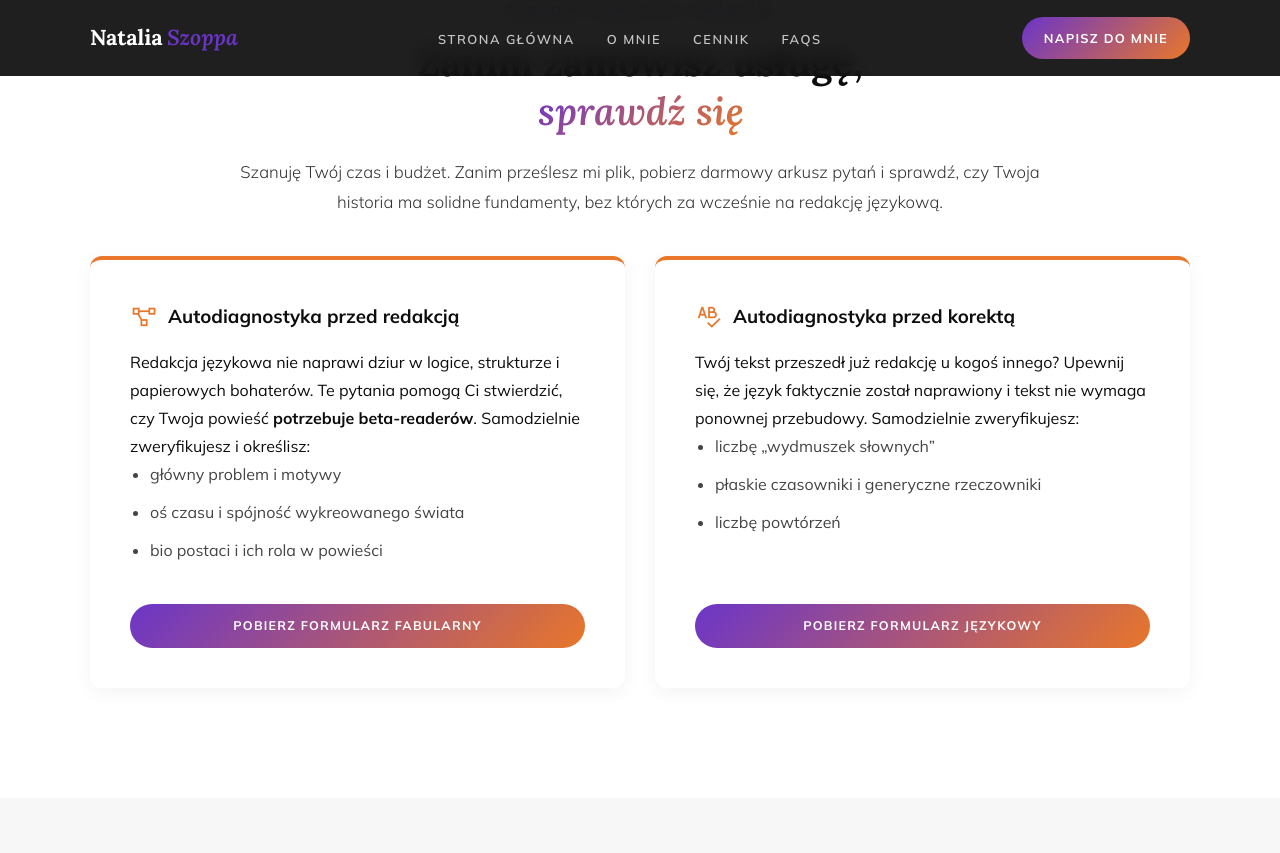
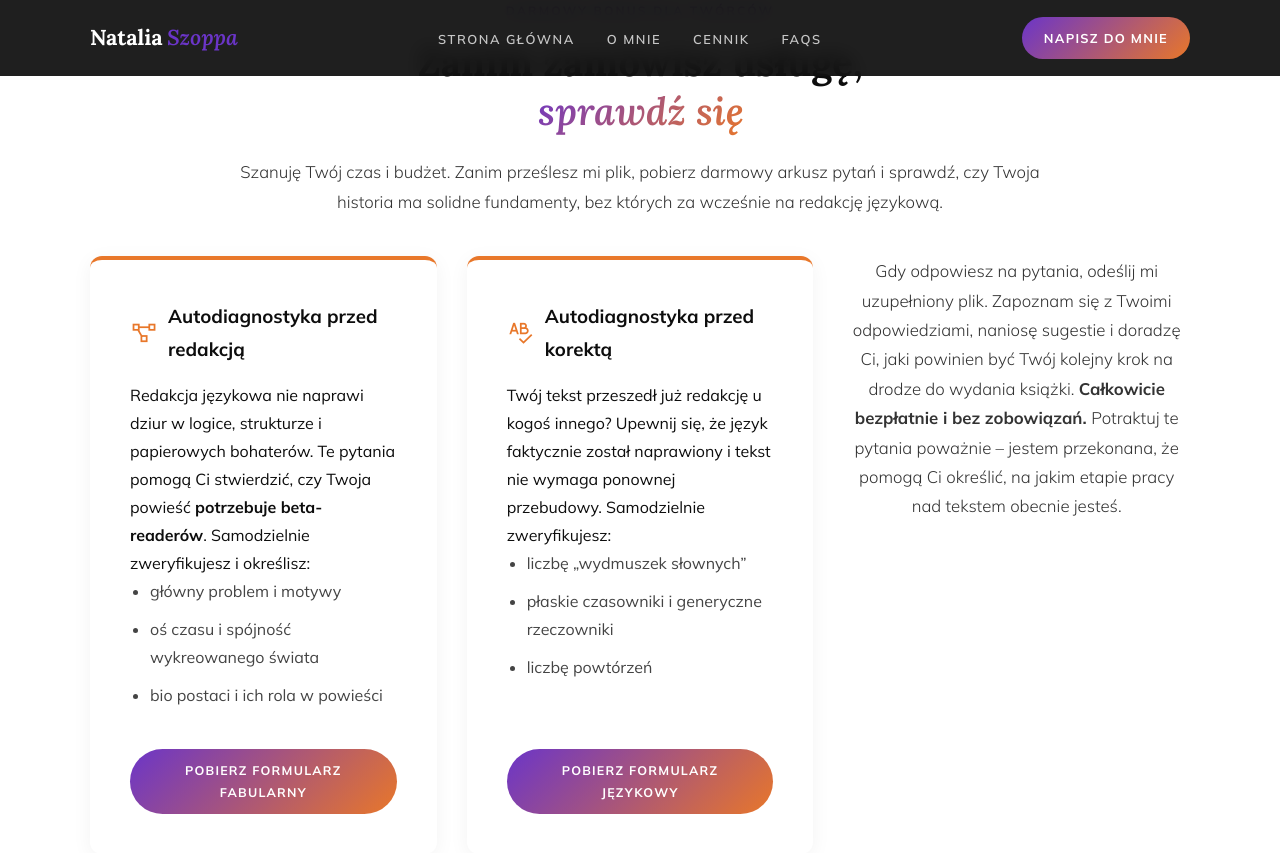
Before and after one commit to Bonnie00726/nataliaszoppa, a Jekyll site: the page built from index.html, in a window 1280 px wide and 900 px high, scrolled down 2805 px. Shown: the top 853 px of the window. Built offline with Jekyll 4.4.1, drawn with Linux system fonts in a browser that asks for light colours.

Commit message:
Update index.html

```diff
--- a/index.html
+++ b/index.html
@@ -320,6 +320,10 @@ title: Redakcja, korekta, skład
                 <!-- POPRAWKA 2: Wymuszone wyśrodkowanie przycisku i tekstu w nim -->
                 <a href="#" class="btn-primary" style="width: 100%; display: flex; justify-content: center; align-items: center; text-align: center;">Pobierz formularz językowy</a>
             </div>
+
+             <p class="services-desc reveal delay-2" style="text-align: center; margin: 0 auto 40px auto; max-width: 800px;">
+           Gdy odpowiesz na pytania, odeślij mi uzupełniony plik. Zapoznam się z Twoimi odpowiedziami, naniosę sugestie i doradzę Ci, jaki powinien być Twój kolejny krok na drodze do wydania książki. <b>Całkowicie bezpłatnie i bez zobowiązań. </b>Potraktuj te pytania poważnie – jestem przekonana, że pomogą Ci określić, na jakim etapie pracy nad tekstem obecnie jesteś.
+        </p>
         </div>
     </div>
 </section>
```
